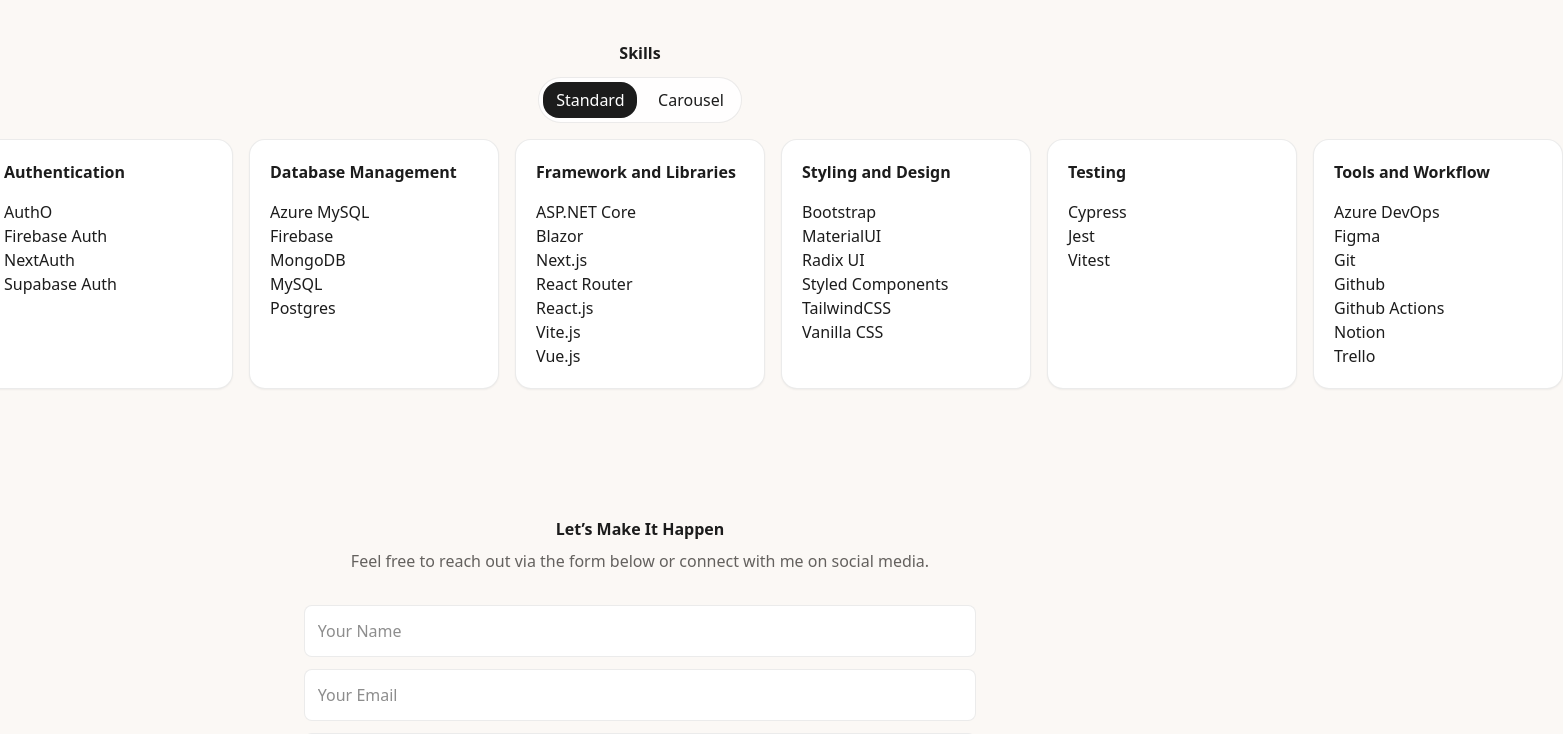
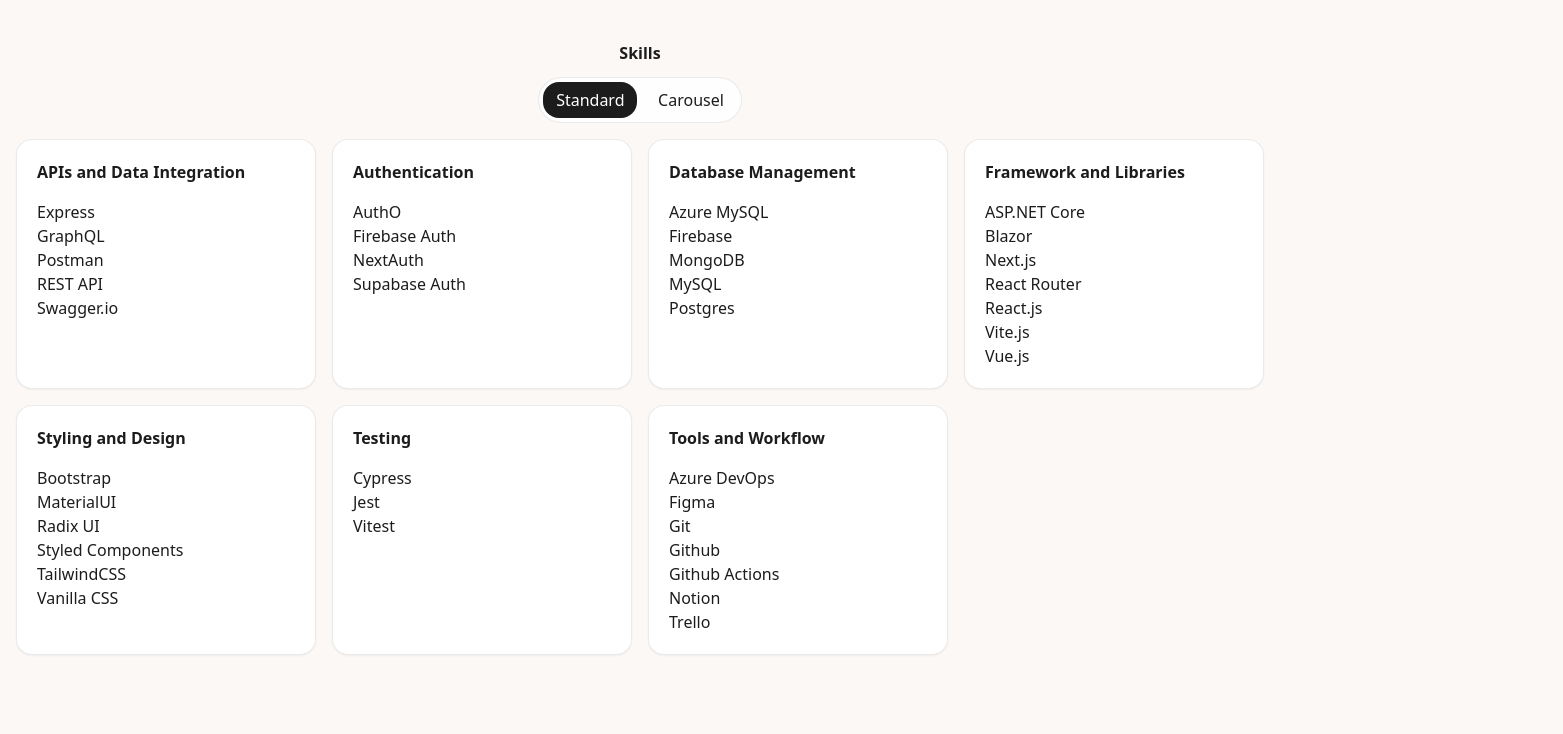
Before and after one commit to Sihle-Thwa/PortfolioV2, a Next.js app: page / in a window 1280 px wide. Shown: the part 1920-2654 px from the top of the page, 1563 px wide, since content can reach past the window. Built offline with nearby package versions, Linux system fonts and the light colour scheme.

Commit message:
feat: refactor SkillSection component and update styles for grid layout

```diff
--- a/src/app/components/skills/SkillSection.tsx
+++ b/src/app/components/skills/SkillSection.tsx
@@ -1,5 +1,4 @@
-"use client";
-
+import React from "react";
 import { useState } from "react";
 import { skills } from "@/data/skills";
 import SkillGroup from "./SkillGroup";
--- a/src/app/components/skills/skillsection.css
+++ b/src/app/components/skills/skillsection.css
@@ -52,8 +52,8 @@
 
 .c-skill-grid {
 	margin-top: 1rem;
-	display: flex;
-	flex-direction: row;
+	display: grid;
+	grid-template-columns: repeat(auto-fit, minmax(300px, 1fr));
 	justify-content: center;
 	gap: 1rem;
 	width: 100%;
```
